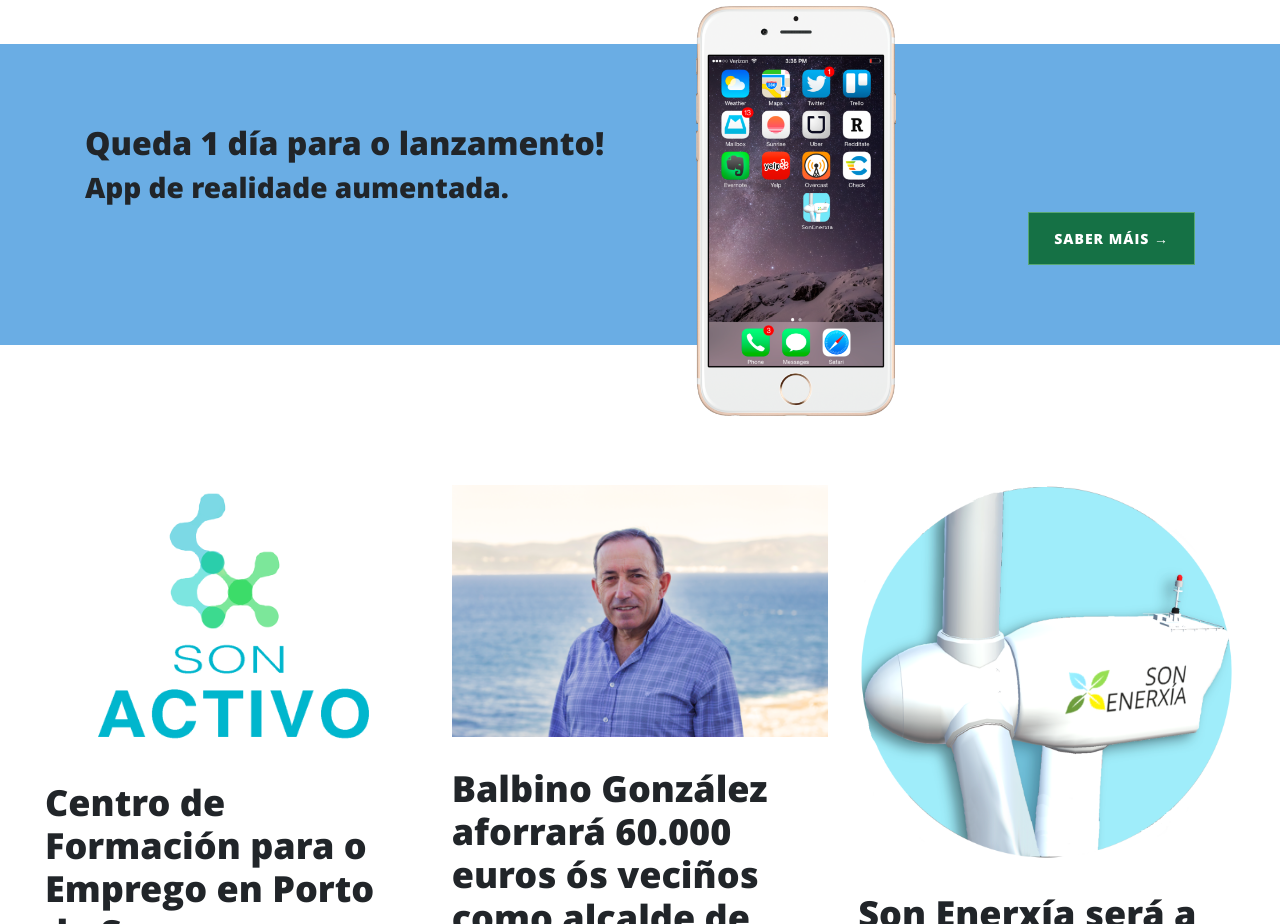
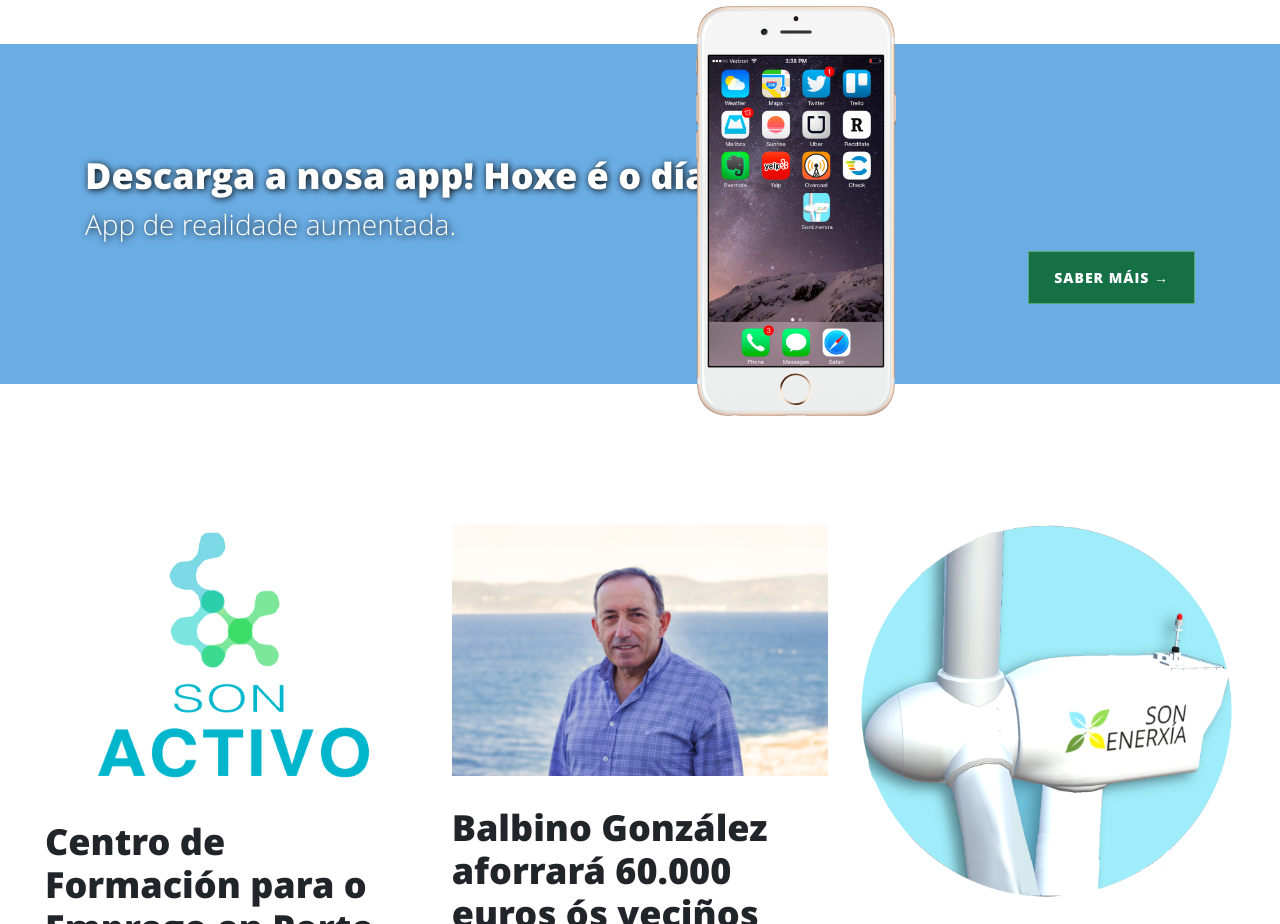
Before and after one commit to AdolfoGT/balbino, a website: page index.html in a window 1280 px wide. Shown: the part 1460-2384 px from the top of the page. Drawn offline with nearby package versions, Linux system fonts and the light colour scheme; a web font is replaced by a local one.

Commit message:
Add new app

```diff
--- a/index.html
+++ b/index.html
@@ -154,10 +154,10 @@
     <!-- App -->
     <section class="appmobile">
         <div class="container post-preview">
-            <!-- <a download href="img/SonEnerxia.1.3.apk"> -->
+            <a download href="img/SonEnerxia.1.5.1.apk">
                 <h2 class="post-title">
-                   <!-- Descarga a nosa app!-->
-                   Queda 1 día para o lanzamento!
+                   Descarga a nosa app!
+                   Hoxe é o día!
                 </h2>
                 <h3 class="post-subtitle">
                     App de realidade aumentada.
```
Also changed, not shown: pages/app.html (+2 -2 lines), 1 other file.
